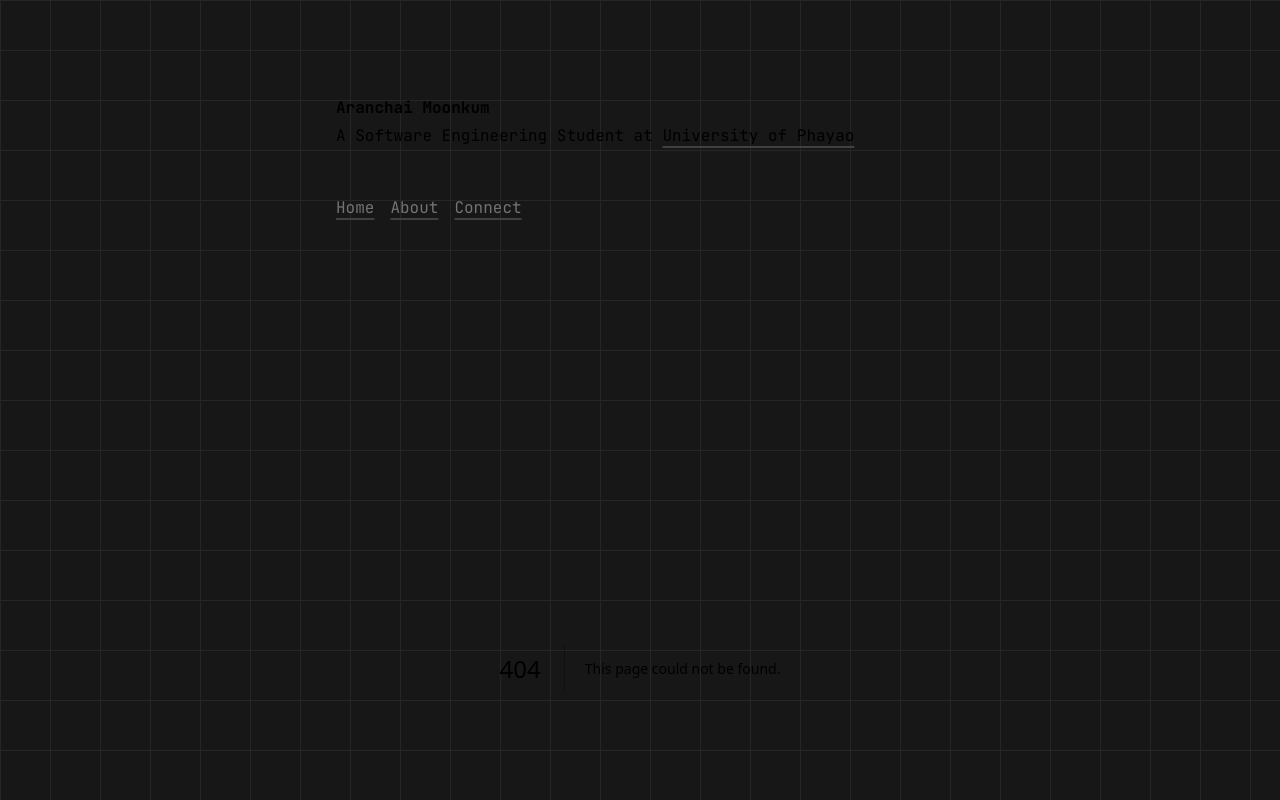
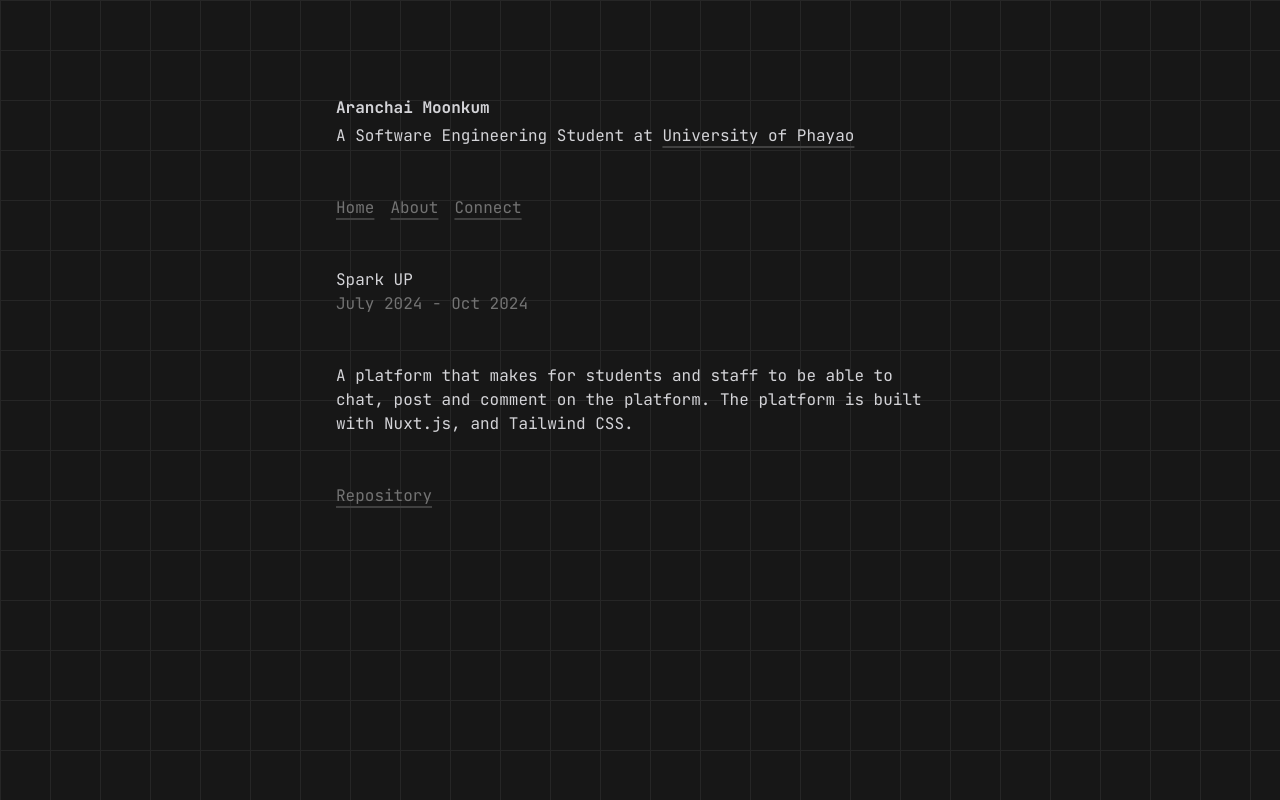
Before and after one commit to AranchaiMoonkum/portfolio-website, a Next.js app: page /works/stage in a window 1280 px wide. Before the commit this address had no page. Shown: the top 800 px of the page. Built offline with nearby package versions, Linux system fonts and the light colour scheme.

Commit message:
created stage page

```diff
--- /dev/null
+++ b/src/app/works/stage/page.tsx
@@ -0,0 +1,18 @@
+import Link from "next/link"
+
+export default function Stage() {
+    return (
+        <article className="flex flex-col gap-12">
+            <span>
+                <h1>Spark UP</h1>
+                <span className="text-neutral-500">July 2024 - Oct 2024</span>
+            </span>
+            <span>
+                A platform that makes for students and staff to be able to chat, post and comment on the platform. The platform is built with Nuxt.js, and Tailwind CSS.
+            </span>
+            <span>
+                <Link href="https://github.com/AranchaiMoonkum/stage-website" className="text-neutral-500">Repository</Link>
+            </span>
+        </article>
+    )
+}
```
